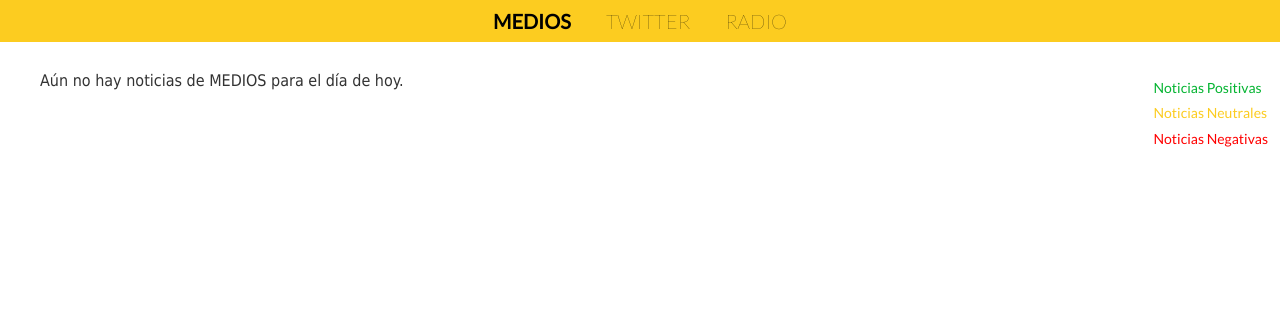
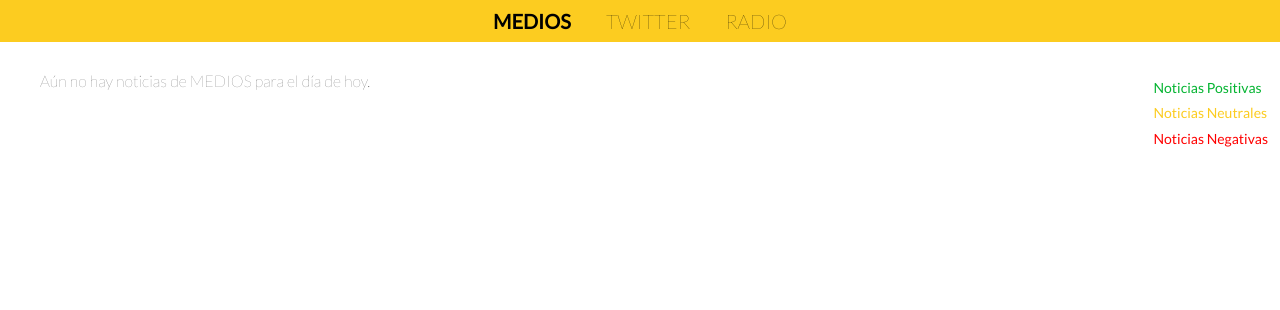
Before and after one commit to cmartinezacha/Panahuecos, a Flask app: template templates/noticias.html in a window 1280 px wide. Shown: the top 310 px of the page. Run offline with Flask 2, Linux system fonts and the light colour scheme; the template is opened without the code that fills it, so the values that code supplies are empty; parts of the project's set-up code (start-up, migrations or seed data) failed here and were passed over; some libraries are stand-ins or nearby versions.

Commit message:
cambiando el font del content de los tabs

```diff
--- a/static/override.css
+++ b/static/override.css
@@ -26,23 +26,25 @@ body{
     margin-right: 12px;
 }
 
+
+/*colores de leyenda*/
 .positiva{
 	color: #04B431;
 }
-
 .neutral{
 	color: #FCCC20;
 }
-
 .negativa{
 	color: red;
 }
 
 .tab-content{
 	text-align: left;
+	margin-left: -70px;
 }
 
-/*ESTO LO COPYPASTIE*/
+
+/*ESTO LO COPYPASTIE*/ /*------>COPION!!!!!!!!!!!!*/
 .navbar .nav,
 .navbar .nav > li {
   float:none;
@@ -56,11 +58,7 @@ body{
 }
 /*HASTA AQUI*/
 
-.tab-content{
-	margin-left: -70px;
-}
-
 p{
-	font-family: Tahoma;
+	font: 300 16px/22px "Lato", "Open Sans", "Helvetica Neue", Helvetica, Arial, sans-serif;
 	margin-left: 40px;
 }
```
